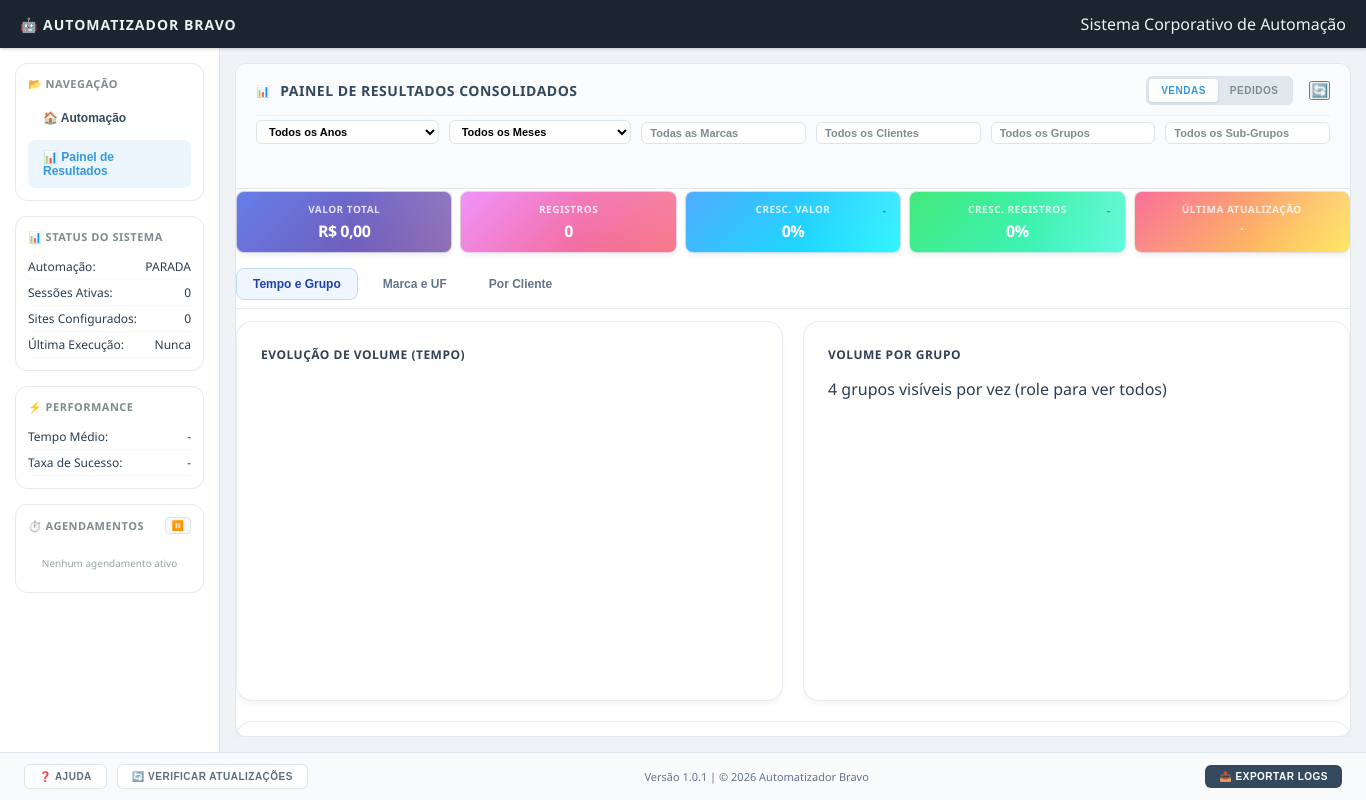
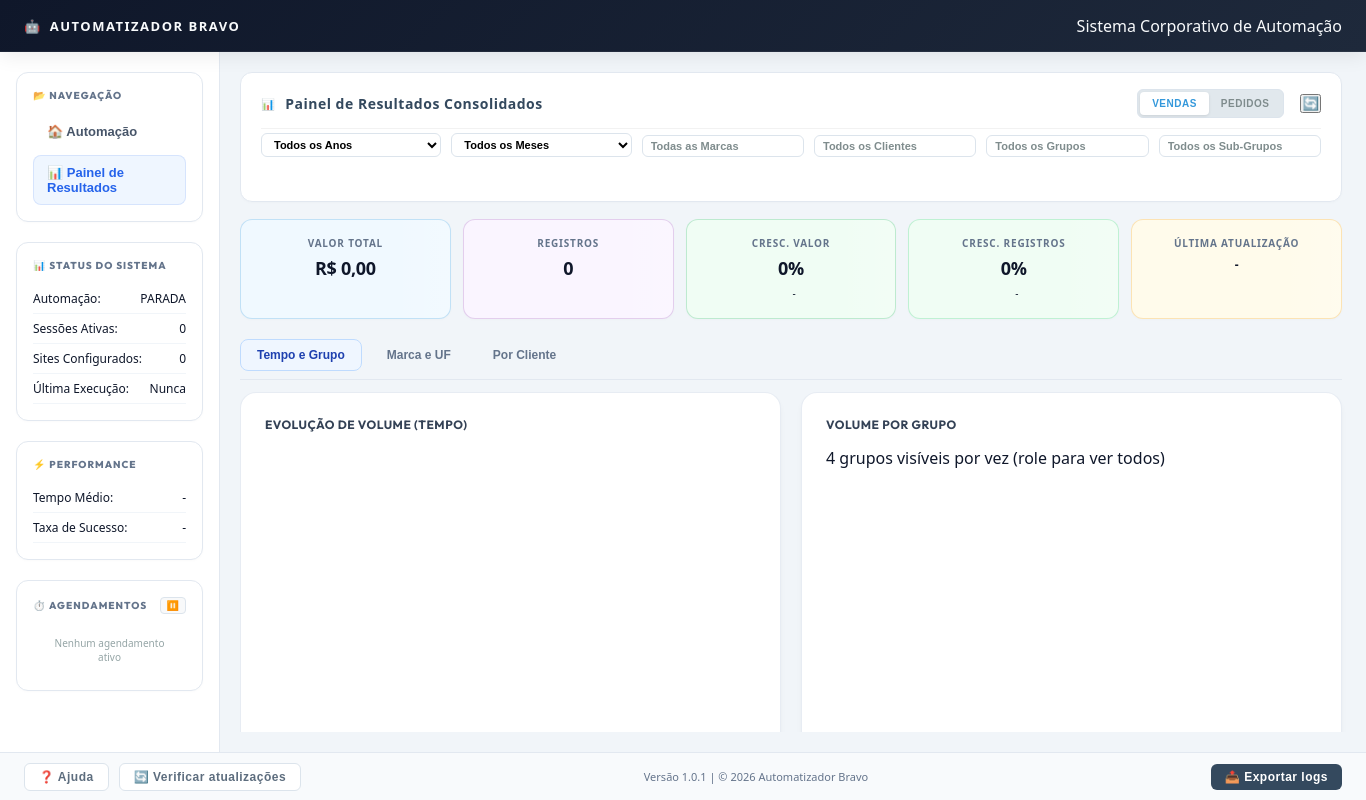
Before and after one commit to robinCardoso/automatizacao-bravo, an Electron app: page app/renderer/index.html in a window 1366 px wide. Both pictures are taken after a click on the button "📊 Painel de Resultados". Drawn offline with nearby package versions, Linux system fonts and the light colour scheme; no server answers.

Commit message:
feat: initialize project design system, workflow animation styles, and preset management modules

```diff
--- a/app/renderer/index.html
+++ b/app/renderer/index.html
@@ -5,6 +5,9 @@
     <meta charset="UTF-8">
     <meta name="viewport" content="width=device-width, initial-scale=1.0">
     <title>Automatizador Bravo - Sistema de Automação Corporativa</title>
+    <link rel="preconnect" href="https://fonts.googleapis.com">
+    <link rel="preconnect" href="https://fonts.gstatic.com" crossorigin>
+    <link href="https://fonts.googleapis.com/css2?family=Outfit:wght@300;400;500;600;700;800;900&family=Inter:wght@300;400;500;600;700;800&display=swap" rel="stylesheet">
     <link rel="stylesheet" href="style.css">
     <script src="https://cdn.jsdelivr.net/npm/chart.js"></script>
     <script src="https://cdnjs.cloudflare.com/ajax/libs/xlsx/0.18.5/xlsx.full.min.js"></script>
@@ -148,7 +151,7 @@
                                 <div class="premium-card-header">
                                     <div class="header-title">
                                         <span class="icon">📊</span>
-                                        <span>AUDITORIA DE INTEGRIDADE (14+ EMPRESAS)</span>
+                                        <span>Auditoria de Integridade (14+ Empresas)</span>
                                     </div>
                                     <div id="auditStatus" class="status-badge badge-waiting">Aguardando Início</div>
                                 </div>
@@ -204,22 +207,24 @@
                 <div id="view-dashboard" class="app-view" style="position: relative;">
                     <!-- LOADING OVERLAY -->
                     <div id="dashLoadingOverlay" style="display: none; position: absolute; top: 0; left: 0; width: 100%; height: 100%; background: rgba(255,255,255,0.8); z-index: 1000; justify-content: center; align-items: center; flex-direction: column;">
-                        <div class="spinner" style="border: 4px solid rgba(0,0,0,0.1); width: 40px; height: 40px; border-radius: 50%; border-left-color: #3498db; animation: spin 1s linear infinite;"></div>
+                        <svg viewBox="0 0 50 50" style="width: 40px; height: 40px; animation: spin 1s linear infinite;">
+                            <circle cx="25" cy="25" r="20" fill="none" stroke="rgba(0,0,0,0.1)" stroke-width="4" />
+                            <circle cx="25" cy="25" r="20" fill="none" stroke="#3498db" stroke-width="4" stroke-dasharray="80 200" stroke-dashoffset="0" />
+                        </svg>
                         <style>@keyframes spin { 0% { transform: rotate(0deg); } 100% { transform: rotate(360deg); } }</style>
                         <div style="margin-top: 15px; font-weight: bold; color: #2c3e50;">Aguarde, processando dados...</div>
                         <div style="font-size: 11px; color: #7f8c8d; margin-top: 5px;">(Pode levar alguns segundos para arquivos grandes)</div>
                     </div>
 
-                    <section class="premium-card">
-                        <div class="premium-card-header dashboard-header-compact"
+                    <div class="dashboard-view-wrapper">
+                        <div class="dashboard-header-compact"
                             style="flex-direction: column; align-items: flex-start; gap: 10px; padding-bottom: 6px;">
                             <!-- Top Row: Title and Main Actions -->
                             <div
                                 style="display: flex; justify-content: space-between; align-items: center; width: 100%;">
                                 <div class="header-title">
                                     <span class="icon">📊</span>
-                                    <span style="white-space: nowrap; font-size: 14px; font-weight: 700;">PAINEL DE
-                                        RESULTADOS CONSOLIDADOS</span>
+                                    <span style="white-space: nowrap; font-size: 14px; font-weight: 700;">Painel de Resultados Consolidados</span>
                                 </div>
                                 <div class="header-actions" style="margin-left: auto;">
                                     <div class="report-toggle-group">
@@ -294,51 +299,28 @@
                             <div id="dashboard-filter-pills" class="dashboard-filter-pills"></div>
                         </div>
                         <div class="card-body dashboard-cards-body">
-                            <div class="dashboard-summary" id="dashSummary"
-                                style="display: grid; grid-template-columns: repeat(5, 1fr); gap: 8px; margin-bottom: 15px; margin-top: 0;">
-                                <div class="stat-box" style="background: linear-gradient(135deg, #667eea 0%, #764ba2 100%);
-                                    padding: 10px 12px; border-radius: 8px; text-align: center;">
-                                    <span class="stat-label" style="display: block; font-size: 10px; color: rgba(255,255,255,0.8);
-                                        text-transform: uppercase; letter-spacing: 0.5px; margin-bottom: 4px;">Valor
-                                        Total</span>
-                                    <span class="stat-value" id="dashTotalValue" style="display: block; font-size: 16px;
-                                        font-weight: 700; color: #fff;">R$ 0,00</span>
+                            <div class="dashboard-summary" id="dashSummary">
+                                <div class="stat-box" id="dashTotalValueBox">
+                                    <span class="stat-label">Valor Total</span>
+                                    <span class="stat-value" id="dashTotalValue">R$ 0,00</span>
                                 </div>
-                                <div class="stat-box" style="background: linear-gradient(135deg, #f093fb 0%, #f5576c 100%);
-                                    padding: 10px 12px; border-radius: 8px; text-align: center;">
-                                    <span class="stat-label"
-                                        style="display: block; font-size: 10px; color: rgba(255,255,255,0.8);
-                                        text-transform: uppercase; letter-spacing: 0.5px; margin-bottom: 4px;">Registros</span>
-                                    <span class="stat-value" id="dashTotalRecords" style="display: block; font-size: 16px;
-                                        font-weight: 700; color: #fff;">0</span>
+                                <div class="stat-box" id="dashTotalRecordsBox">
+                                    <span class="stat-label">Registros</span>
+                                    <span class="stat-value" id="dashTotalRecords">0</span>
                                 </div>
-                                <div class="stat-box" style="background: linear-gradient(135deg, #4facfe 0%, #00f2fe 100%);
-                                    padding: 10px 12px; border-radius: 8px; text-align: center; position: relative;">
-                                    <span class="stat-label" style="display: block; font-size: 10px; color: rgba(255,255,255,0.8);
-                                        text-transform: uppercase; letter-spacing: 0.5px; margin-bottom: 4px;">Cresc.
-                                        Valor</span>
-                                    <span class="stat-value" id="dashValueGrowthValue" style="display: block; font-size: 16px;
-                                        font-weight: 700; color: #fff;">0%</span>
-                                    <span class="growth-icon" id="dashValueGrowthIcon" style="position: absolute; top: 8px;
-                                        right: 8px; font-size: 12px;">-</span>
+                                <div class="stat-box" id="dashValueGrowthBox">
+                                    <span class="stat-label">Cresc. Valor</span>
+                                    <span class="stat-value" id="dashValueGrowthValue">0%</span>
+                                    <span class="growth-icon" id="dashValueGrowthIcon">-</span>
                                 </div>
-                                <div class="stat-box" style="background: linear-gradient(135deg, #43e97b 0%, #38f9d7 100%);
-                                    padding: 10px 12px; border-radius: 8px; text-align: center; position: relative;">
-                                    <span class="stat-label" style="display: block; font-size: 10px; color: rgba(255,255,255,0.8);
-                                        text-transform: uppercase; letter-spacing: 0.5px; margin-bottom: 4px;">Cresc.
-                                        Registros</span>
-                                    <span class="stat-value" id="dashRecordGrowthValue" style="display: block; font-size: 16px;
-                                        font-weight: 700; color: #fff;">0%</span>
-                                    <span class="growth-icon" id="dashRecordGrowthIcon" style="position: absolute; top: 8px;
-                                        right: 8px; font-size: 12px;">-</span>
+                                <div class="stat-box" id="dashRecordGrowthBox">
+                                    <span class="stat-label">Cresc. Registros</span>
+                                    <span class="stat-value" id="dashRecordGrowthValue">0%</span>
+                                    <span class="growth-icon" id="dashRecordGrowthIcon">-</span>
                                 </div>
-                                <div class="stat-box" style="background: linear-gradient(135deg, #fa709a 0%, #fee140 100%);
-                                    padding: 10px 12px; border-radius: 8px; text-align: center;">
-                                    <span class="stat-label" style="display: block; font-size: 10px; color: rgba(255,255,255,0.8);
-                                        text-transform: uppercase; letter-spacing: 0.5px; margin-bottom: 4px;">Última
-                                        Atualização</span>
-                                    <span class="stat-value" id="dashLastUpdate" style="display: block; font-size: 11px;
-                                        font-weight: 600; color: #fff;">-</span>
+                                <div class="stat-box" id="dashLastUpdateBox">
+                                    <span class="stat-label">Última Atualização</span>
+                                    <span class="stat-value" id="dashLastUpdate" style="font-size: 12px;">-</span>
                                 </div>
                             </div>
 
@@ -425,7 +407,7 @@
                                 </div>
                             </div>
                         </div>
-                    </section>
+                    </div>
                 </div>
             </main>
         </div>
--- a/app/renderer/modules/presets.js
+++ b/app/renderer/modules/presets.js
@@ -167,7 +167,7 @@ export const Presets = {
         container.innerHTML = '';
         scheduledPresets.forEach(preset => {
             const div = document.createElement('div');
-            div.style.cssText = 'padding: 8px; background: #ffffff; border-radius: 6px; border-left: 3px solid #3498db; font-size: 11px; margin-bottom: 4px; box-shadow: 0 1px 2px rgba(0,0,0,0.05);';
+            div.style.cssText = 'padding: 8px; background: #ffffff; border-radius: 6px; border: 1px solid #e2e8f0; border-top: 2px solid #3498db; font-size: 11px; margin-bottom: 4px; box-shadow: 0 1px 2px rgba(0,0,0,0.02);';
 
             let timeInfo = '';
             if (preset.schedule.mode === 'interval') {
--- a/app/renderer/modules/sites.js
+++ b/app/renderer/modules/sites.js
@@ -61,7 +61,7 @@ export const Sites = {
                     Para gerenciar sites e ações, você precisa primeiro selecionar um preset para edição.
                 </p>
                 <button class="btn btn-primary" id="btnGoToPresets">
-                    → IR PARA PREDEFINIÇÕES
+                    → Ir para Predefinições
                 </button>
             </div>
         `;
@@ -78,7 +78,7 @@ export const Sites = {
 
         // Header do Preset
         const header = document.createElement('div');
-        header.style.cssText = 'padding: 15px; background: #e8f8f5; border-radius: 8px; margin-bottom: 20px; border-left: 4px solid #27ae60; display: flex; justify-content: space-between; align-items: center;';
+        header.style.cssText = 'padding: 15px; background: #f0fdf4; border-radius: 8px; margin-bottom: 20px; border: 1px solid #bbf7d0; display: flex; justify-content: space-between; align-items: center;';
         header.innerHTML = `
             <div>
                 <strong style="color: #27ae60; font-size: 16px;">✓ Editando: ${preset.name}</strong>
--- a/app/renderer/style.css
+++ b/app/renderer/style.css
@@ -56,16 +56,18 @@
 
 /* Seções específicas */
 .export-section {
-    border-left: 3px solid #4299e1;
+    border-top: 3px solid #4299e1;
+    background-color: #f0f9ff;
 }
 
 .import-section {
-    border-left: 3px solid #48bb78;
+    border-top: 3px solid #48bb78;
+    background-color: #f0fdf4;
 }
 
 .warning-section {
-    border-left: 3px solid #ed8936;
-    background: #fffbeb;
+    border-top: 3px solid #ed8936;
+    background-color: #fffbeb;
 }
 
 /* Controles de importação */
@@ -139,8 +141,8 @@
     --color-warning: #ed8936;
     --color-danger: #e53e3e;
     --color-text: #2d3748;
-    --color-text-light: #4a5568;
-    --color-text-muted: #718096;
+    --color-text-light: #334155;
+    --color-text-muted: #475569;
     --color-border: #e1e8ed;
     --color-background: #ffffff;
     --color-background-light: #f7fafc;
@@ -155,13 +157,17 @@ body {
 }
 
 body {
-    font-family: 'Segoe UI', system-ui, -apple-system, sans-serif;
-    background-color: #f4f7f9;
-    color: #2c3e50;
+    font-family: system-ui, -apple-system, sans-serif;
+    background-color: #f8fafc;
+    color: #0f172a;
     overflow: hidden;
     /* Trava scroll geral */
     display: flex;
     flex-direction: column;
+}
+
+h1, h2, h3, h4, h5, h6 {
+    font-family: 'Outfit', sans-serif;
 }
 
 /* LAYOUT PRINCIPAL */
@@ -177,39 +183,43 @@ body {
     display: flex;
     flex: 1;
     overflow: hidden;
-    background: #f4f7f9;
+    background: #f8fafc;
 }
 
 /* MENU SUPERIOR */
 .top-menu {
-    background: #1a252f;
-    color: #ecf0f1;
-    padding: 0 20px;
+    background: linear-gradient(135deg, #0f172a 0%, #1e293b 100%);
+    color: #f8fafc;
+    padding: 0 24px;
     display: flex;
     justify-content: space-between;
     align-items: center;
-    box-shadow: 0 1px 3px rgba(0, 0, 0, 0.2);
+    box-shadow: 0 4px 20px rgba(0, 0, 0, 0.08);
     flex-shrink: 0;
-    height: 48px;
+    height: 52px;
     z-index: 100;
+    border-bottom: 1px solid rgba(255, 255, 255, 0.06);
 }
 
 .logo {
-    font-size: 14px;
-    font-weight: 700;
-    letter-spacing: 1px;
+    font-size: 13px;
+    font-weight: 800;
+    letter-spacing: 1.5px;
     text-transform: uppercase;
+    display: flex;
+    align-items: center;
+    gap: 8px;
 }
 
 /* SIDEBAR */
 .sidebar {
     width: 260px;
     background: #ffffff;
-    border-right: 1px solid #dce4ec;
-    padding: 15px;
-    display: flex;
-    flex-direction: column;
-    gap: 15px;
+    border-right: 1px solid #e2e8f0;
+    padding: 20px 16px;
+    display: flex;
+    flex-direction: column;
+    gap: 20px;
     flex-shrink: 0;
     overflow-y: auto;
 }
@@ -218,37 +228,43 @@ body {
     flex: 1;
     display: flex;
     flex-direction: column;
-    padding: 15px;
+    padding: 20px;
     gap: 0;
     overflow: hidden;
     min-width: 0;
-    background: #f0f3f6;
-    /* Cor de fundo unificada */
+    background: #f1f5f9;
+    /* Cor de fundo unificada premium */
 }
 
 .sidebar-section {
     background: #ffffff;
     border-radius: 12px;
-    padding: 12px;
-    border: 1px solid #e6e9ed;
+    padding: 16px;
+    border: 1px solid #e2e8f0;
+    box-shadow: 0 1px 3px rgba(0, 0, 0, 0.02);
     flex-shrink: 0;
+    transition: all 0.2s ease;
+}
+
+.sidebar-section:hover {
+    border-color: #cbd5e1;
+    box-shadow: 0 4px 12px rgba(0, 0, 0, 0.03);
 }
 
 .sidebar-section h3 {
-    font-size: 11px;
-    color: #7f8c8d;
-    margin-bottom: 10px;
-    font-weight: 700;
-    text-transform: uppercase;
-    letter-spacing: 0.5px;
+    font-size: 10px;
+    color: #64748b;
+    margin-bottom: 12px;
+    font-weight: 800;
+    letter-spacing: 1px;
 }
 
 .status-item {
     display: flex;
     justify-content: space-between;
     font-size: 12px;
-    padding: 4px 0;
-    border-bottom: 1px solid #f8f9fa;
+    padding: 6px 0;
+    border-bottom: 1px solid #f1f5f9;
 }
 
 /* VIEW MANAGEMENT */
@@ -288,7 +304,6 @@ body {
     cursor: pointer;
     border-radius: 6px;
     transition: all 0.2s;
-    text-transform: uppercase;
     letter-spacing: 0.5px;
 }
 
@@ -372,10 +387,9 @@ body {
 }
 
 .premium-label {
-    font-size: 10px;
+    font-size: 12px;
     font-weight: 700;
     color: #95a5a6;
-    text-transform: uppercase;
     letter-spacing: 0.5px;
     margin-bottom: 6px;
     display: block;
@@ -506,9 +520,8 @@ body {
 .status-badge {
     padding: 4px 10px;
     border-radius: 20px;
-    font-size: 9px;
+    font-size: 12px;
     font-weight: 700;
-    text-transform: uppercase;
 }
 
 .badge-waiting {
@@ -538,7 +551,7 @@ body {
     background: #ffffff;
     padding: 10px 20px;
     text-align: left;
-    font-size: 10px;
+    font-size: 12px;
     color: #95a5a6;
     border-bottom: 2px solid #f4f7f9;
 }
@@ -604,7 +617,7 @@ body {
     background: transparent;
     border: none;
     color: #58a6ff;
-    font-size: 10px;
+    font-size: 12px;
     font-weight: 600;
     cursor: pointer;
     padding: 4px 8px;
@@ -616,7 +629,7 @@ body {
 
 /* WORKFLOW PANEL */
 .overlay-header {
-    font-size: 9px;
+    font-size: 12px;
     font-weight: 800;
     color: #8b949e;
     text-transform: uppercase;
@@ -749,9 +762,8 @@ body {
 .btn {
     padding: 6px 14px;
     border-radius: 6px;
-    font-size: 10px;
+    font-size: 12px;
     font-weight: 700;
-    text-transform: uppercase;
     letter-spacing: 0.5px;
     border: 1px solid #dce4ec;
     background: #ffffff;
@@ -926,7 +938,7 @@ body {
 
 .form-label {
     display: block;
-    font-size: 10px;
+    font-size: 12px;
     font-weight: 700;
     color: #95a5a6;
     text-transform: uppercase;
@@ -981,36 +993,58 @@ body {
 .sidebar-nav {
     display: flex;
     flex-direction: column;
-    gap: 5px;
+    gap: 6px;
     margin-top: 10px;
 }
 
 .nav-btn {
     display: flex;
     align-items: center;
-    gap: 10px;
-    padding: 10px 15px;
+    gap: 12px;
+    padding: 10px 14px;
     border: none;
     background: transparent;
-    color: #34495e;
-    font-size: 12px;
+    color: #475569;
+    font-size: 13px;
     font-weight: 600;
     text-align: left;
     border-radius: 8px;
     cursor: pointer;
-    transition: all 0.2s;
+    transition: all 0.2s cubic-bezier(0.4, 0, 0.2, 1);
     width: 100%;
 }
 
 .nav-btn:hover {
-    background: #f1f4f6;
-    color: #3498db;
+    background: #f1f5f9;
+    color: #0f172a;
 }
 
 .nav-btn.active {
-    background: #ebf5fb;
-    color: #3498db;
+    background: #eff6ff;
+    color: #2563eb;
     font-weight: 700;
+    box-shadow: inset 0 0 0 1px rgba(37, 99, 235, 0.12);
+}
+
+/* DASHBOARD LAYOUT & CARD WRAPPERS */
+.dashboard-view-wrapper {
+    display: flex;
+    flex-direction: column;
+    flex: 1;
+    overflow-y: auto;
+    gap: 15px;
+    padding-right: 4px;
+}
+
+.dashboard-header-compact {
+    padding: 16px 20px;
+    background: #ffffff;
+    border-radius: 12px;
+    border: 1px solid #e2e8f0;
+    box-shadow: 0 1px 3px rgba(0, 0, 0, 0.02);
+    display: flex;
+    flex-direction: column;
+    gap: 10px;
 }
 
 /* DASHBOARD – cards próximos aos filtros */
@@ -1023,19 +1057,19 @@ body {
 
 .dashboard-summary {
     display: grid;
-    grid-template-columns: repeat(3, 1fr);
-    gap: 20px;
-    margin-bottom: 25px;
+    grid-template-columns: repeat(5, 1fr);
+    gap: 12px;
+    margin-bottom: 20px;
 }
 
 .stat-box {
     background: #ffffff;
-    border: 1px solid rgba(226, 232, 240, 0.8);
-    border-radius: 16px;
-    padding: 24px;
-    text-align: left;
-    transition: all 0.3s cubic-bezier(0.4, 0, 0.2, 1);
-    box-shadow: 0 4px 6px -1px rgba(0, 0, 0, 0.05), 0 2px 4px -1px rgba(0, 0, 0, 0.03);
+    border: 1px solid #e2e8f0;
+    border-radius: 12px;
+    padding: 16px 12px;
+    text-align: center;
+    transition: all 0.25s cubic-bezier(0.4, 0, 0.2, 1);
+    box-shadow: 0 1px 3px rgba(0, 0, 0, 0.02);
     position: relative;
     overflow: hidden;
 }
@@ -1045,42 +1079,41 @@ body {
     position: absolute;
     top: 0;
     right: 0;
-    width: 100px;
+    width: 60px;
     height: 100%;
-    background: linear-gradient(90deg, transparent, rgba(255,255,255,0.2));
+    background: linear-gradient(90deg, transparent, rgba(255,255,255,0.15));
     pointer-events: none;
 }
 
 .stat-box:hover {
-    transform: translateY(-4px);
-    box-shadow: 0 20px 25px -5px rgba(0, 0, 0, 0.1), 0 10px 10px -5px rgba(0, 0, 0, 0.04);
-    border-color: #3498db;
+    transform: translateY(-2px);
+    box-shadow: 0 8px 16px rgba(0, 0, 0, 0.04);
 }
 
 .stat-label {
     display: block;
     font-size: 10px;
-    font-weight: 800;
-    color: #94a3b8;
+    font-weight: 700;
+    color: #64748b;
     text-transform: uppercase;
-    letter-spacing: 1.5px;
-    margin-bottom: 12px;
+    letter-spacing: 0.8px;
+    margin-bottom: 6px;
 }
 
 .stat-value {
     display: block;
-    font-size: 28px;
-    font-weight: 900;
-    color: #1e293b;
-    letter-spacing: -0.5px;
-}
-
-/* Cores específicas para os stat-boxes principais */
-#dashTotalValueBox { border-left: 4px solid #3498db; }
-#dashTotalRecordsBox { border-left: 4px solid #9b59b6; }
-#dashValueGrowthBox { border-left: 4px solid #27ae60; }
-#dashRecordGrowthBox { border-left: 4px solid #2ecc71; }
-#dashLastUpdateBox { border-left: 4px solid #f39c12; }
+    font-size: 18px;
+    font-weight: 800;
+    color: #0f172a;
+    letter-spacing: -0.3px;
+}
+
+/* Cores específicas para os stat-boxes principais (Tons pastel impecáveis) */
+#dashTotalValueBox { border-color: rgba(52, 152, 219, 0.25); background: #f0f9ff; }
+#dashTotalRecordsBox { border-color: rgba(155, 89, 182, 0.25); background: #faf5ff; }
+#dashValueGrowthBox { border-color: rgba(39, 174, 96, 0.25); background: #f0fdf4; }
+#dashRecordGrowthBox { border-color: rgba(46, 204, 113, 0.25); background: #f0fdf4; }
+#dashLastUpdateBox { border-color: rgba(243, 156, 18, 0.25); background: #fffbeb; }
 
 /* Barra de submenus dos gráficos */
 .dashboard-chart-submenus {
@@ -1119,7 +1152,7 @@ body {
 
 .dashboard-grid {
     display: grid;
-    grid-template-columns: repeat(2, 1fr);
+    grid-template-columns: repeat(auto-fit, minmax(360px, 1fr));
     gap: 20px;
     padding-bottom: 20px;
 }
--- a/app/renderer/workflow-animation.css
+++ b/app/renderer/workflow-animation.css
@@ -13,7 +13,7 @@
 
 .step-row-active {
     background: rgba(52, 152, 219, 0.08);
-    border-left: 3px solid #3498db;
+    border-left: 2px solid #3498db;
     padding-left: 8px;
     margin-left: -8px;
     transition: all 0.3s ease;
```
Also changed, not shown: DESIGN.md (added, +116 -0 lines), PRODUCT.md (added, +36 -0 lines), package.json (+6 -4 lines), .cursor/hooks.json (added), .impeccable/design.json (added), 1 other file.
